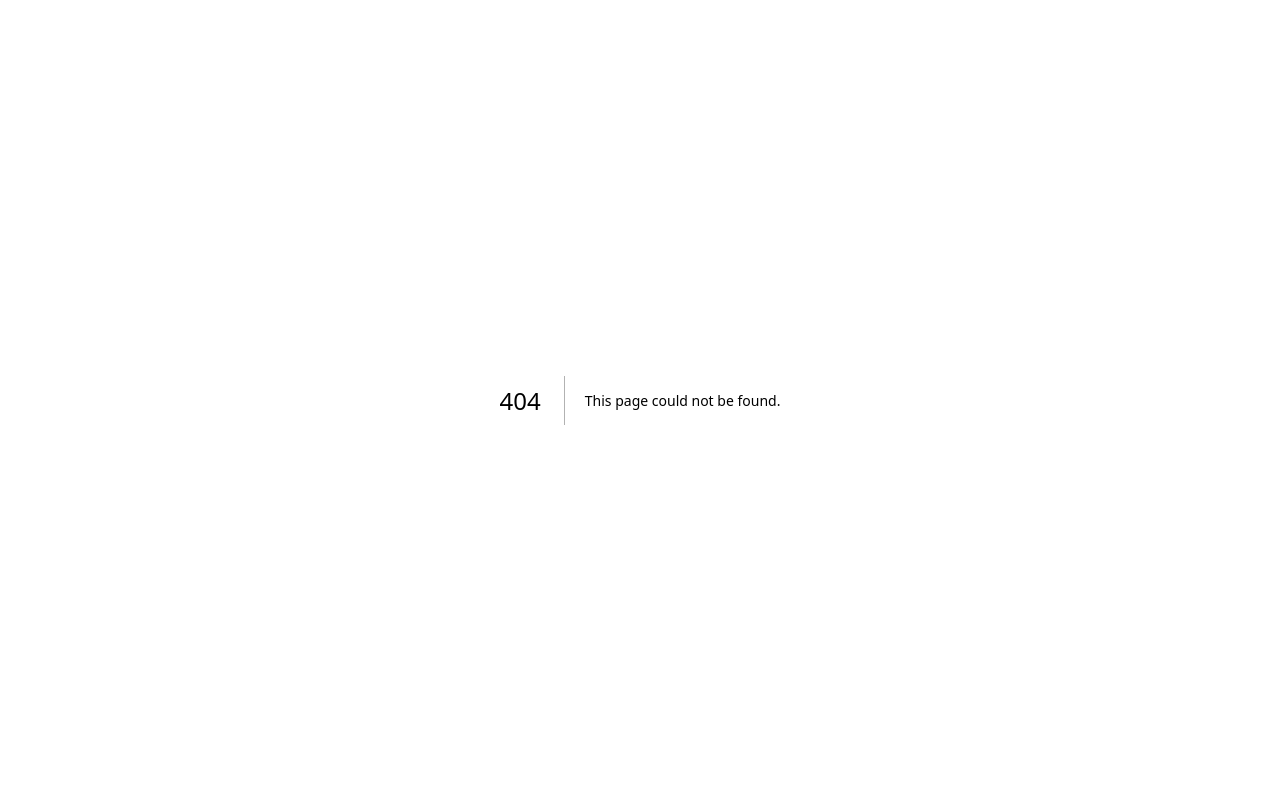
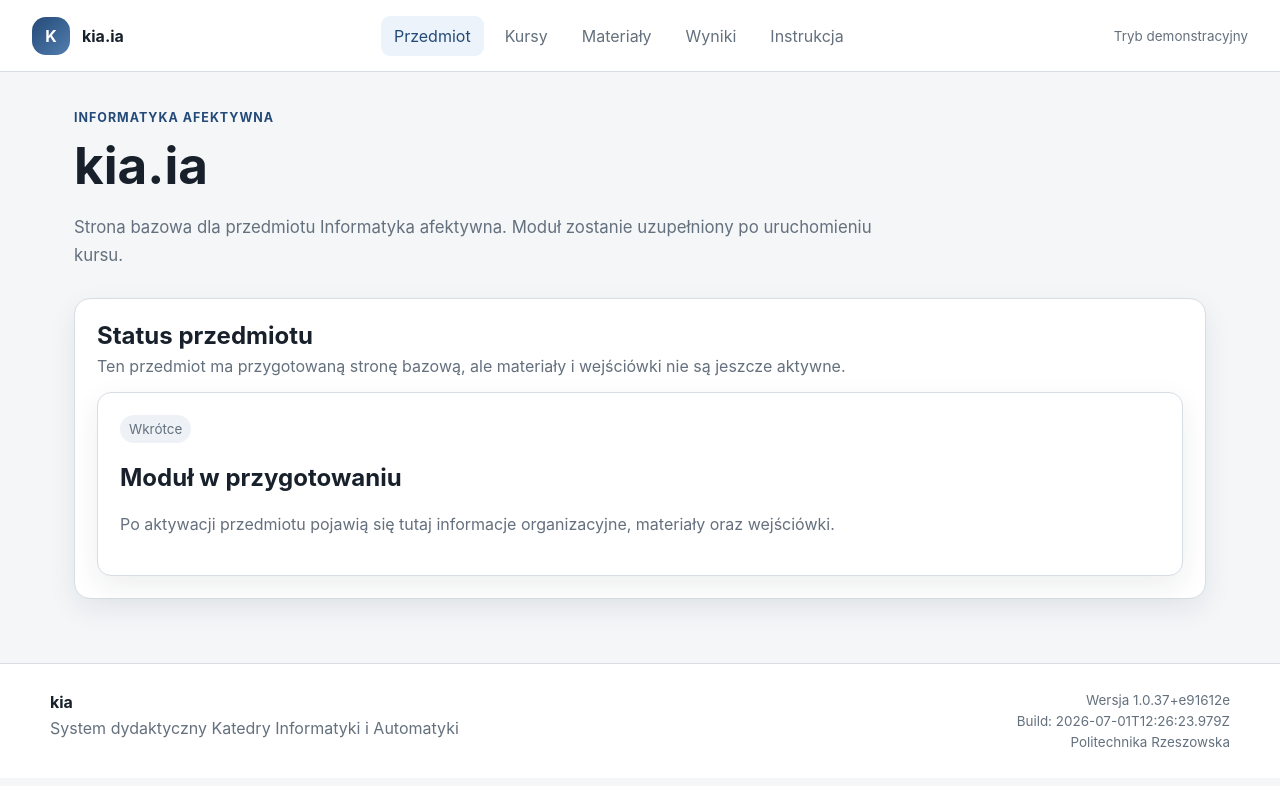
Before and after one commit to MatPomGit/kia, a Next.js app in the folder apps/web/: page /kia.ia in a window 1280 px wide. Before the commit this address had no page. Shown: the top 786 px of the page. Built offline with nearby package versions, Linux system fonts and the light colour scheme.

Commit message:
Add inactive course page foundations

```diff
--- a/apps/web/app/kia.asid/page.tsx
+++ b/apps/web/app/kia.asid/page.tsx
@@ -12,7 +12,7 @@ export default function AsdPage() {
 
   return (
     <div className="shell">
-      <Header active="dashboard" title="kia.asid" />
+      <Header active="dashboard" courseHref="/kia.asid" title="kia.asid" />
       <main id="main" className="container">
         <section className="page-intro">
           <span className="eyebrow">Algorytmy i struktury danych</span>
--- a/apps/web/app/kia.dr/page.tsx
+++ b/apps/web/app/kia.dr/page.tsx
@@ -30,7 +30,7 @@ export default function InstructorPage() {
 
   return (
     <div className="shell">
-      <Header active="instructor" title="kia.dr" />
+      <Header active="instructor" courseHref="/kia.dr" title="kia.dr" />
       <main id="main" className="container">
         <div className="section-head">
           <div><span className="eyebrow">Panel prowadzącego</span><h1>kia.dr</h1><p>Zestawienie prób, wyników i podstawowej telemetrii.</p></div>
--- /dev/null
+++ b/apps/web/app/kia.ia/page.tsx
@@ -0,0 +1,12 @@
+import { InactiveCoursePage } from "@/components/InactiveCoursePage";
+
+export default function AffectiveComputingPage() {
+  return (
+    <InactiveCoursePage
+      courseHref="/kia.ia"
+      eyebrow="Informatyka afektywna"
+      title="kia.ia"
+      description="Strona bazowa dla przedmiotu Informatyka afektywna. Moduł zostanie uzupełniony po uruchomieniu kursu."
+    />
+  );
+}
--- a/apps/web/app/kia.ndp/page.tsx
+++ b/apps/web/app/kia.ndp/page.tsx
@@ -12,7 +12,7 @@ export default function NdPPage() {
 
   return (
     <div className="shell">
-      <Header active="dashboard" title="kia.ndp" />
+      <Header active="dashboard" courseHref="/kia.ndp" title="kia.ndp" />
       <main id="main" className="container">
         <section className="page-intro">
           <span className="eyebrow">Narzędzia dla programistów</span>
--- a/apps/web/app/kia.sd/page.tsx
+++ b/apps/web/app/kia.sd/page.tsx
@@ -8,7 +8,7 @@ import { sdMaterial, sdQuizzes } from "@/lib/courses";
 export default function SeminarPage() {
   return (
     <div className="shell">
-      <Header active="dashboard" title="kia.sd" />
+      <Header active="dashboard" courseHref="/kia.sd" title="kia.sd" />
       <main id="main" className="container">
         <section className="page-intro">
           <span className="eyebrow">Seminarium dyplomowe</span>
--- a/apps/web/components/Header.tsx
+++ b/apps/web/components/Header.tsx
@@ -1,6 +1,12 @@
 import Link from "next/link";
 
-export function Header({ active = "dashboard", title = "kia.ndp" }: { active?: string; title?: string }) {
+type HeaderProps = {
+  active?: string;
+  courseHref?: string;
+  title?: string;
+};
+
+export function Header({ active = "dashboard", courseHref = "/kia.ndp", title = "kia.ndp" }: HeaderProps) {
   return (
     <header className="topbar">
       <Link href="/" className="brand">
@@ -8,7 +14,8 @@ export function Header({ active = "dashboard", title = "kia.ndp" }: { active?: s
         <span>{title}</span>
       </Link>
       <nav className="topnav" aria-label="Główna nawigacja">
-        <Link className={active === "dashboard" ? "active" : ""} href="/kia.ndp">Przedmiot</Link>
+        <Link className={active === "dashboard" ? "active" : ""} href={courseHref}>Przedmiot</Link>
+        <Link className={active === "courses" ? "active" : ""} href="/">Kursy</Link>
         <Link className={active === "materials" ? "active" : ""} href="/materialy">Materiały</Link>
         <Link className={active === "results" ? "active" : ""} href="/wyniki">Wyniki</Link>
         <Link className={active === "guide" ? "active" : ""} href="/instrukcja">Instrukcja</Link>
--- /dev/null
+++ b/apps/web/components/InactiveCoursePage.tsx
@@ -0,0 +1,39 @@
+import { Footer } from "@/components/Footer";
+import { Header } from "@/components/Header";
+
+type InactiveCoursePageProps = {
+  courseHref: string;
+  eyebrow: string;
+  title: string;
+  description: string;
+};
+
+export function InactiveCoursePage({ courseHref, eyebrow, title, description }: InactiveCoursePageProps) {
+  return (
+    <div className="shell">
+      <Header active="dashboard" courseHref={courseHref} title={title} />
+      <main id="main" className="container">
+        <section className="page-intro">
+          <span className="eyebrow">{eyebrow}</span>
+          <h1>{title}</h1>
+          <p>{description}</p>
+        </section>
+
+        <section className="tabbed-panel" aria-labelledby="course-status-heading">
+          <div className="section-head compact">
+            <div>
+              <h2 id="course-status-heading">Status przedmiotu</h2>
+              <p>Ten przedmiot ma przygotowaną stronę bazową, ale materiały i wejściówki nie są jeszcze aktywne.</p>
+            </div>
+          </div>
+          <article className="card">
+            <span className="badge">Wkrótce</span>
+            <h2>Moduł w przygotowaniu</h2>
+            <p>Po aktywacji przedmiotu pojawią się tutaj informacje organizacyjne, materiały oraz wejściówki.</p>
+          </article>
+        </section>
+      </main>
+      <Footer />
+    </div>
+  );
+}
```
Also changed, not shown: apps/web/app/kia.pam/page.tsx (added, +12 -0 lines), apps/web/app/kia.pgk/page.tsx (added, +12 -0 lines), apps/web/app/kia.ra/page.tsx (added, +12 -0 lines), apps/web/lib/courses.ts (+4 -4 lines).
